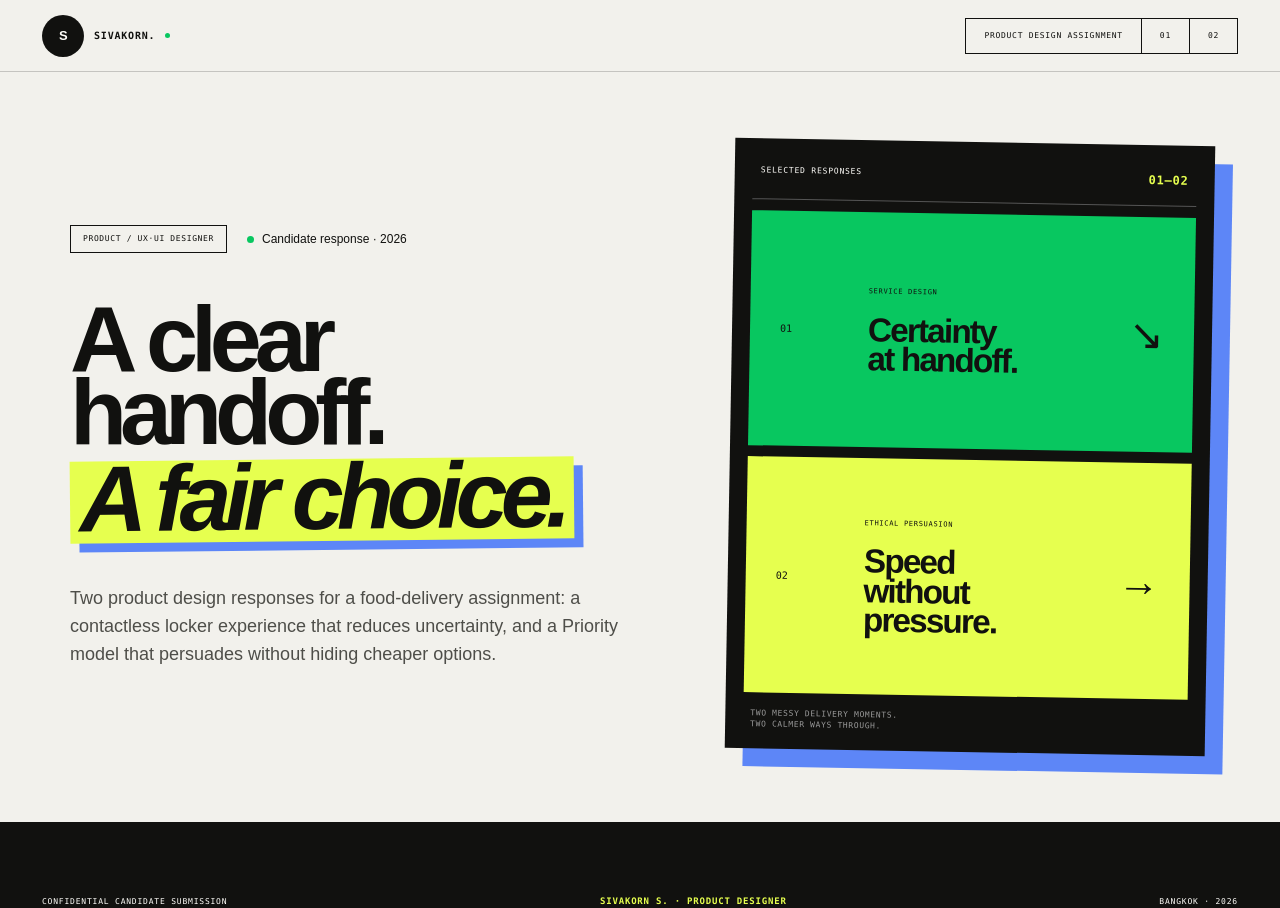
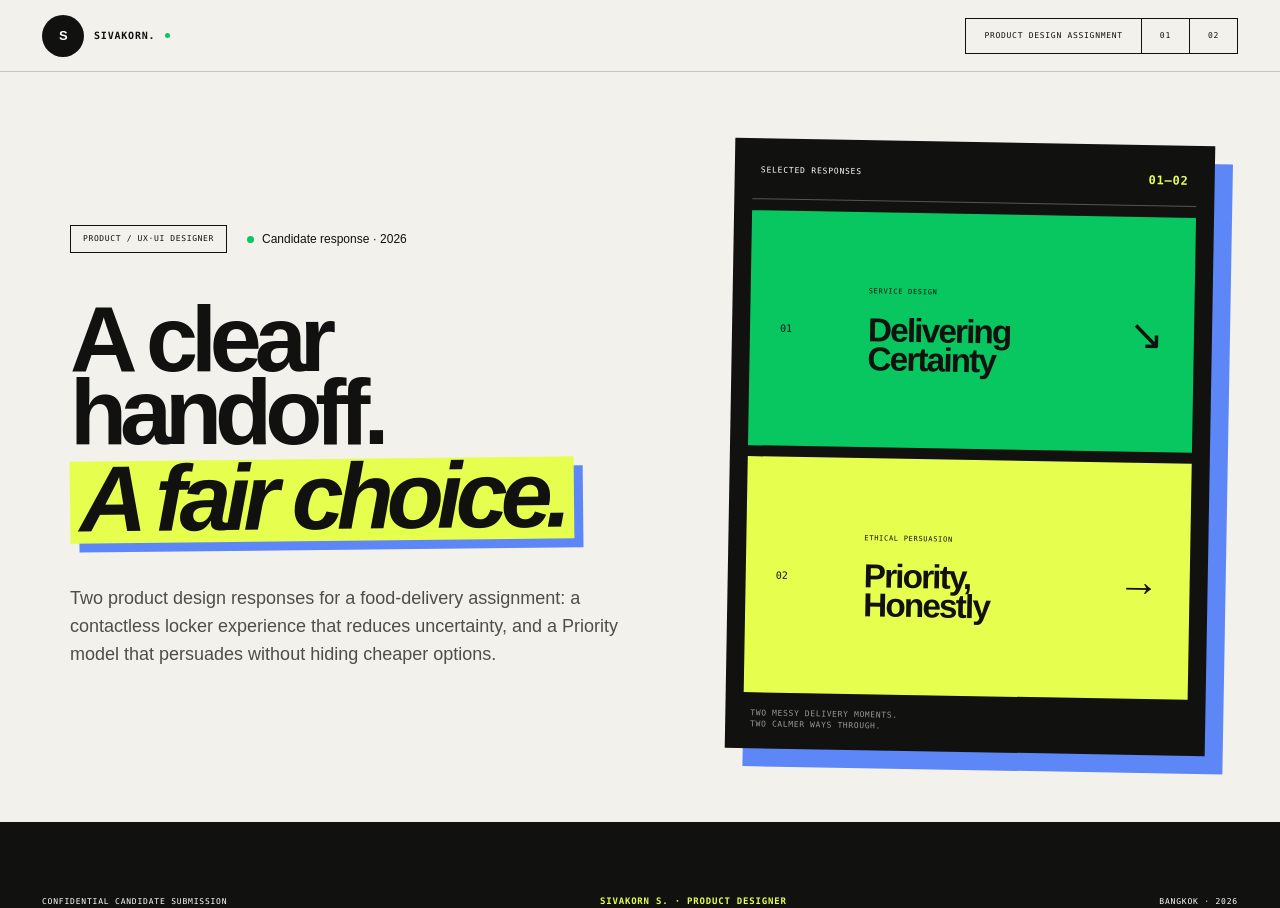
Before and after one commit to gridboxes/LMWN-Challenge, a Next.js app: page / in a window 1280 px wide. Built offline with nearby package versions, Linux system fonts and the light colour scheme.

Commit message:
Use case study titles on homepage

```diff
--- a/app/page.tsx
+++ b/app/page.tsx
@@ -399,10 +399,10 @@ export default function Home() {
         <div className="response-board" aria-label="Choose an assignment response">
           <div className="response-board-head"><span>Selected responses</span><b>01—02</b></div>
           <a className="response-tile response-locker" href="/work/delivering-certainty" aria-label="Read Problem 1: Delivering Certainty">
-            <span>01</span><div><small>Service design</small><b>Certainty<br />at handoff.</b></div><i>↘</i>
+            <span>01</span><div><small>Service design</small><b>Delivering<br />Certainty</b></div><i>↘</i>
           </a>
           <a className="response-tile response-priority" href="/work/priority-honestly" aria-label="Read Problem 2: Priority, Honestly">
-            <span>02</span><div><small>Ethical persuasion</small><b>Speed<br />without pressure.</b></div><i>→</i>
+            <span>02</span><div><small>Ethical persuasion</small><b>Priority,<br />Honestly</b></div><i>→</i>
           </a>
           <p>Two messy delivery moments.<br />Two calmer ways through.</p>
         </div>
```
Also changed, not shown: 1 other file (tests, documents, lock files or other folders).
